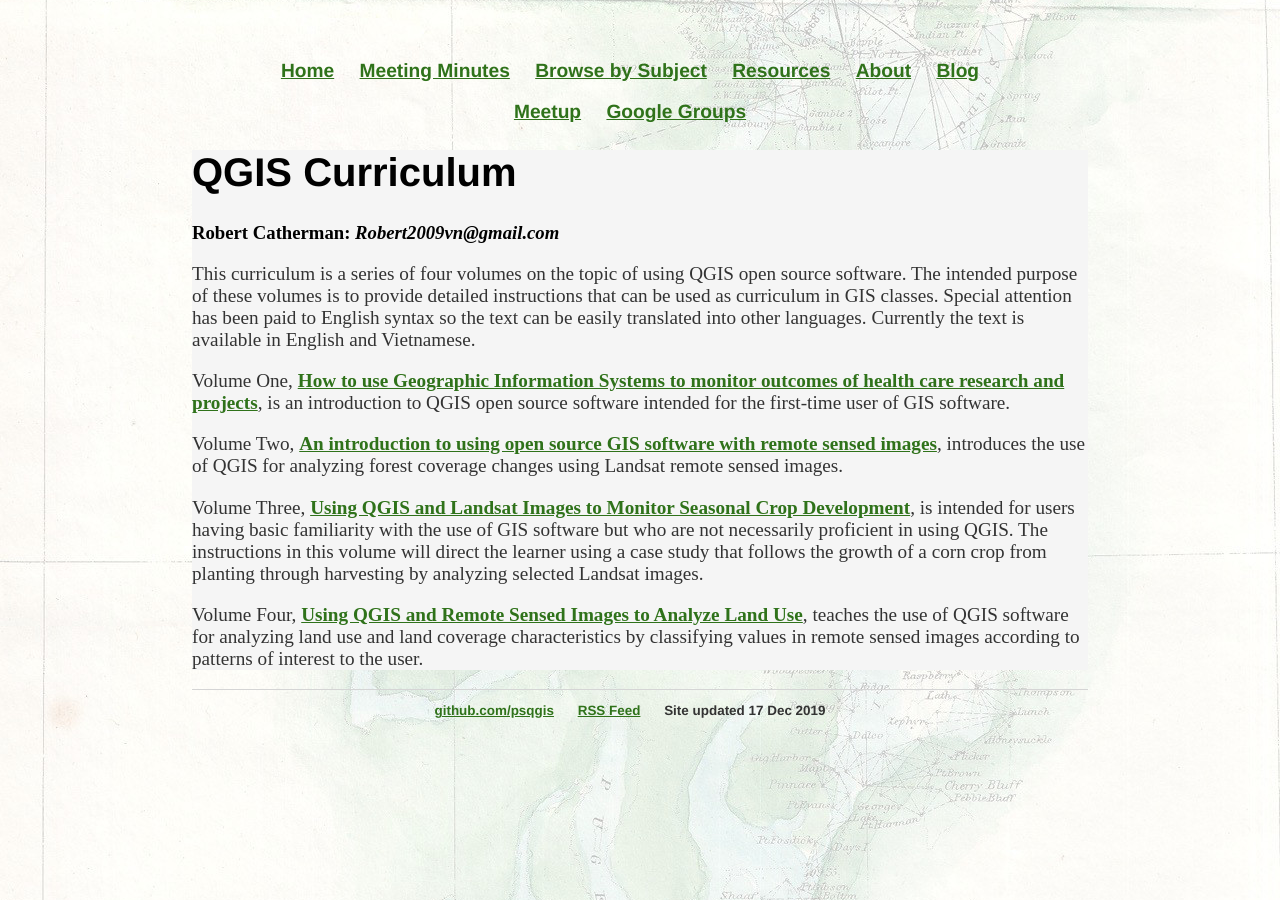
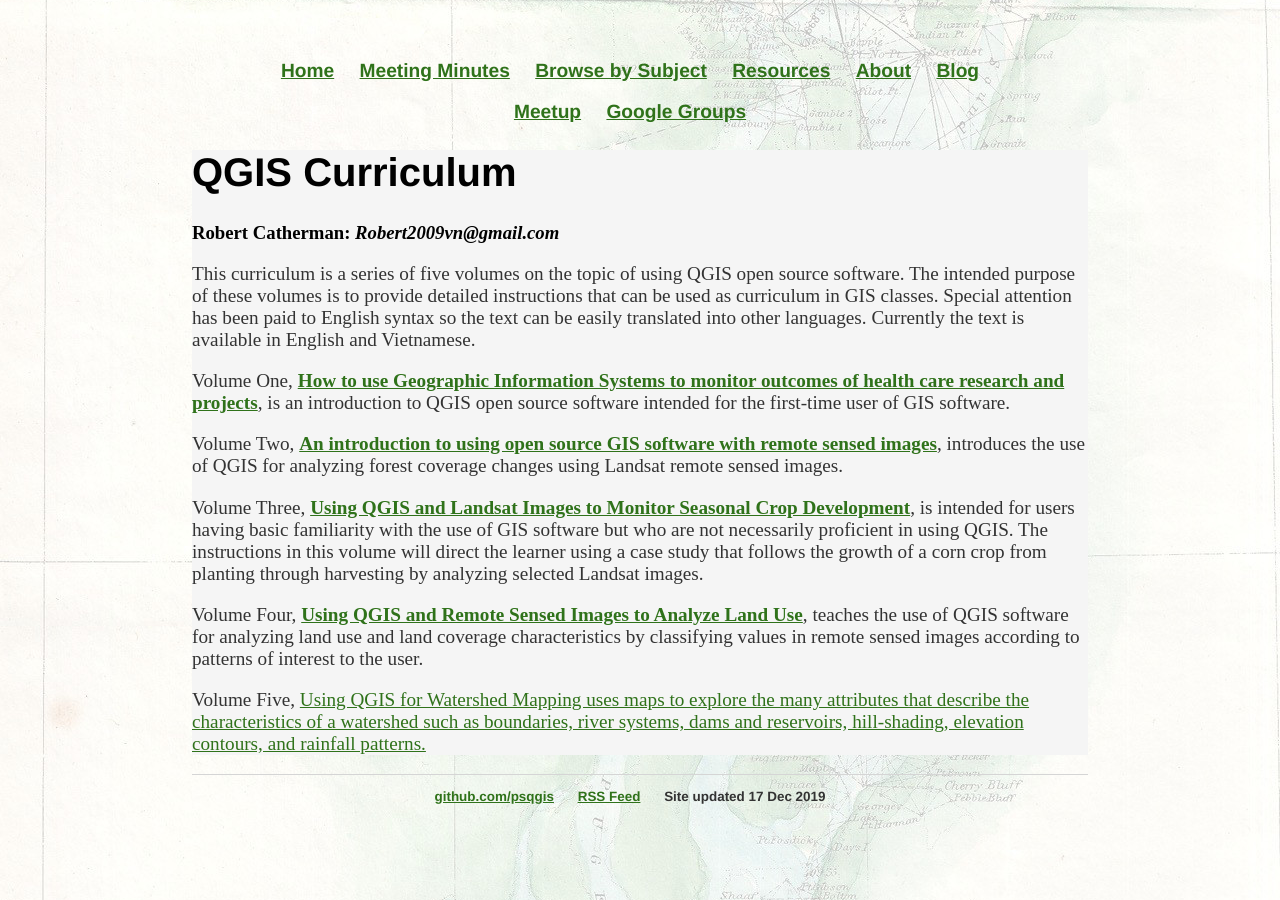
Before and after one commit to psqgis/psqgis.github.io, a Jekyll site: the page built from curriculum.html, in a window 1280 px wide. Built offline with Jekyll 4.4.1, drawn with Linux system fonts in a browser that asks for light colours.

Commit message:
rough draft add volume 5 to curriculum

```diff
--- a/curriculum.html
+++ b/curriculum.html
@@ -5,10 +5,11 @@
 <div class="blurb">
   <h1>{{ page.title }}</h1>
   <h3>Robert Catherman: <em>Robert2009vn@gmail.com</em></h3>
-	<p>This curriculum is a series of four volumes on the topic of using QGIS open source software. The intended purpose of these volumes is to provide detailed instructions that can be used as curriculum in GIS classes. Special attention has been paid to English syntax so the text can be easily translated into other languages. Currently the text is available in English and Vietnamese.</p>
+	<p>This curriculum is a series of five volumes on the topic of using QGIS open source software. The intended purpose of these volumes is to provide detailed instructions that can be used as curriculum in GIS classes. Special attention has been paid to English syntax so the text can be easily translated into other languages. Currently the text is available in English and Vietnamese.</p>
 	<p>Volume One, <a href="/downloads/QGIS_Vol_1_Intro_English_1-4.docx
 "><strong>How to use Geographic Information Systems to monitor outcomes of health care research and projects</strong></a>, is an introduction to QGIS open source software intended for the first-time user of GIS software.</p>
 	<p>Volume Two, <a href="/downloads/QGIS_Vol_2_Forest_Change_English-2-3.doc"><strong>An introduction to using open source GIS software with remote sensed images</strong></a>, introduces the use of QGIS for analyzing forest coverage changes using Landsat remote sensed images.</p>
 	<p>Volume Three, <a href="/downloads/QGIS_Vol_3_Crop_Monitoring_English.docx"><strong>Using QGIS and Landsat Images to Monitor Seasonal Crop Development</strong></a>, is intended for users having basic familiarity with the use of GIS software but who are not necessarily proficient in using QGIS. The instructions in this volume will direct the learner using a case study that follows the growth of a corn crop from planting through harvesting by analyzing selected Landsat images.</p>
-	<p>Volume Four, <a href="downloads/QGIS_Vol_4_LandUse_English.doc"><strong>Using QGIS and Remote Sensed Images to Analyze Land Use</strong></a>, teaches the use of QGIS software for analyzing land use and land coverage characteristics by classifying values in remote sensed images according to patterns of interest to the user.</p>
+  <p>Volume Four, <a href="downloads/QGIS_Vol_4_LandUse_English.doc"><strong>Using QGIS and Remote Sensed Images to Analyze Land Use</strong></a>, teaches the use of QGIS software for analyzing land use and land coverage characteristics by classifying values in remote sensed images according to patterns of interest to the user.</p>
+  <p>Volume Five, <a href="downloads/QGIS_Vol_5_Remote_Sensing_English-5-3.doc">Using QGIS for Watershed Mapping uses maps to explore the many attributes that describe the characteristics of a watershed such as boundaries, river systems, dams and reservoirs, hill-shading, elevation contours, and rainfall patterns.</a></p>
 </div><!-- /.blurb -->
```
Also changed, not shown: 1 other file.
